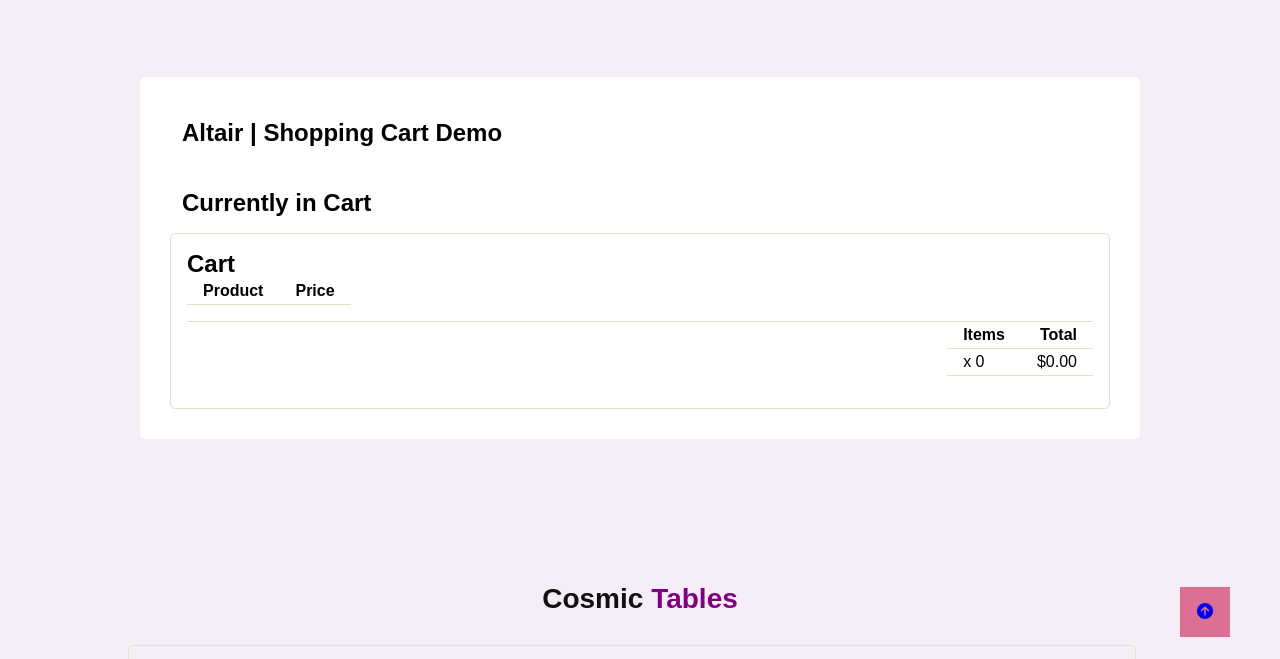
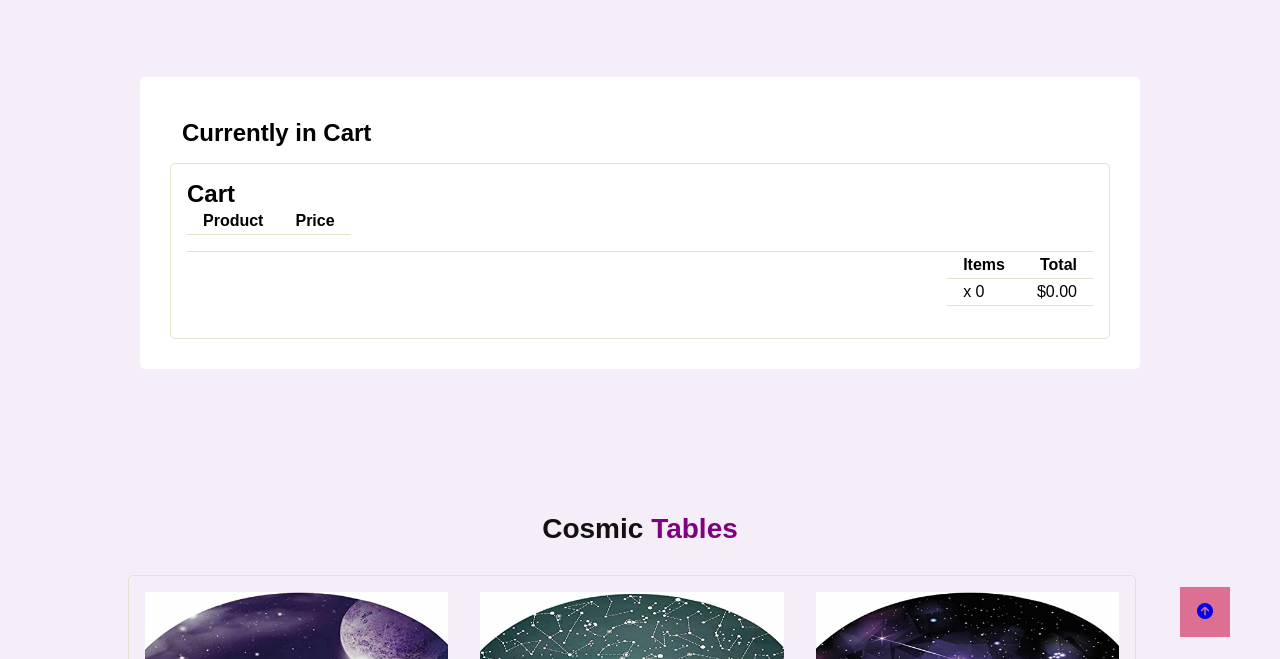
Before and after one commit to 202210932/Altair-space-furniture-store, a website built with Vite: page pages/Product.html in a window 1280 px wide. Shown: the part 123-782 px from the top of the page. Built offline with nearby package versions, Linux system fonts and the light colour scheme.

Commit message:
Update Product.html

```diff
--- a/pages/Product.html
+++ b/pages/Product.html
@@ -42,8 +42,6 @@
     <main>
         <section>
         <div class="container">
-       <h1>Altair | Shopping Cart Demo</h1>
-       <br>
        <h1>Currently in Cart</h1>
 
        <div id="alerts"></div>
```
